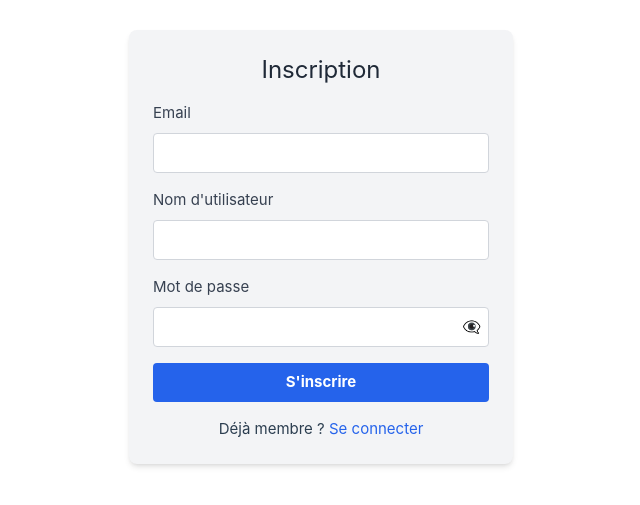
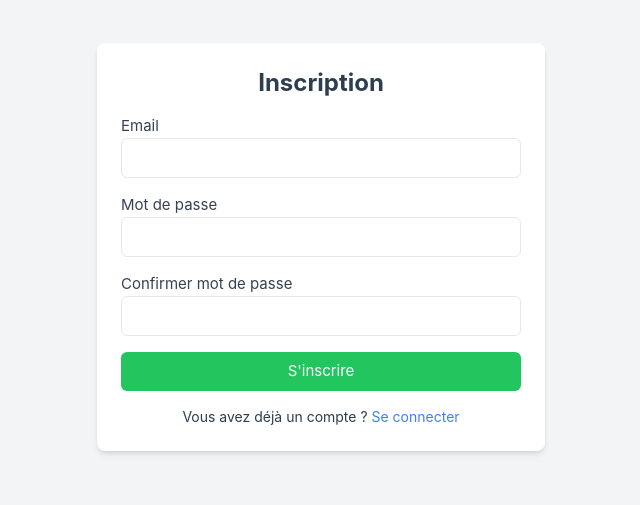
Before and after one commit to Zidaneravilimita/Gestion_et_suivi_de_projet, a Vue app: page /register in a window 1280 px wide. Shown: the part 153-658 px from the top of the page, without its empty margins (319-959 px from the left). Built offline with nearby package versions, Linux system fonts and the light colour scheme.

Commit message:
configuration de login sur firebase et creation du Tableau de bord

```diff
--- /dev/null
+++ b/src/components/Dashboard.vue
@@ -0,0 +1,45 @@
+<template>
+  <div class="p-6 space-y-6">
+    <h1 class="text-2xl font-bold">Tableau de Bord</h1>
+
+    <!-- Section Utilisateur -->
+    <section>
+      <h2 class="text-xl font-semibold">Gestion des Utilisateurs</h2>
+      <div class="grid gap-4 md:grid-cols-2">
+        <UserProfileCard />
+        <RoleManager />
+      </div>
+    </section>
+
+    <!-- Section Projets -->
+    <section>
+      <h2 class="text-xl font-semibold">Gestion des Projets</h2>
+      <div class="grid gap-4 md:grid-cols-2">
+        <ProjectList />
+        <ProjectSummary />
+      </div>
+    </section>
+
+    <!-- Section Tâches -->
+    <section>
+      <h2 class="text-xl font-semibold">Gestion des Tâches</h2>
+      <div class="grid gap-4 md:grid-cols-2">
+        <TaskBoard />
+        <TaskFilters />
+      </div>
+    </section>
+
+    <!-- Section Reporting -->
+    <section>
+      <h2 class="text-xl font-semibold">Reporting & Visualisation</h2>
+      <div class="grid gap-4 md:grid-cols-2">
+        <UserTaskOverview />
+        <SimpleChart />
+      </div>
+    </section>
+  </div>
+</template>
+
+<style scoped>
+/* Ajoutez ici un style personnalisé si besoin */
+</style>
--- a/src/components/Login.vue
+++ b/src/components/Login.vue
@@ -1,64 +1,60 @@
 <template>
-  <div class="flex items-center justify-center min-h-screen bg-white">
-    <form class="bg-gray-100 p-6 rounded-lg shadow-md w-full max-w-sm">
-      <h2 class="text-2xl text-gray-800 mb-4 text-center">Connexion</h2>
+  <div class="flex items-center justify-center min-h-screen bg-gray-100">
+    <div class="bg-white p-6 rounded-lg shadow-md w-full max-w-md">
+      <h2 class="text-2xl font-bold mb-4 text-center">Connexion</h2>
+      <form @submit.prevent="login">
         <div class="mb-4">
-        <label for="username" class="block text-gray-700 mb-2">Nom d'utilisateur</label>
-        <input
-          type="text"
-          id="username"
-          v-model="username"
-          class="w-full p-2 bg-white border border-gray-300 rounded focus:outline-none focus:ring focus:ring-blue-500"
-          required
-        />
+          <label for="email" class="block text-gray-700">Email</label>
+          <input v-model="email" type="email" id="email" required
+                 class="w-full px-4 py-2 border rounded-md focus:outline-none focus:ring-2 focus:ring-blue-400" />
         </div>
+
         <div class="mb-4">
-        <label for="password" class="block text-gray-700 mb-2">Mot de passe</label>
-        <div class="relative">
-          <input
-            :type="showPassword ? 'text' : 'password'"
-            id="password"
-            v-model="password"
-            class="w-full p-2 bg-white border border-gray-300 rounded focus:outline-none focus:ring focus:ring-blue-500"
-            required
-          />
-          <button type="button" @click="togglePassword" class="absolute inset-y-0 right-0 flex items-center pr-2 text-gray-500">
-            <span v-if="showPassword">👁️</span>
-            <span v-else>👁️‍🗨️</span>
-          </button>
+          <label for="password" class="block text-gray-700">Mot de passe</label>
+          <input v-model="password" type="password" id="password" required
+                 class="w-full px-4 py-2 border rounded-md focus:outline-none focus:ring-2 focus:ring-blue-400" />
         </div>
+
+        <div v-if="error" class="mb-4 text-red-500 text-sm">
+          {{ error }}
         </div>
-      <button
-        type="submit"
-        class="w-full bg-blue-600 hover:bg-blue-500 text-white font-bold py-2 rounded focus:outline-none"
-        @click.prevent="submitLogin"
-      >
+
+        <button type="submit"
+                class="w-full bg-blue-500 text-white py-2 rounded-md hover:bg-blue-600 transition duration-200">
           Se connecter
         </button>
-      <p class="mt-4 text-center">
-        Pas encore membre ? <a href="/register" class="text-blue-600 hover:underline">S'inscrire</a>
+      </form>
+
+      <p class="text-sm text-center mt-4">
+        Vous n'avez pas de compte ?
+        <router-link to="/register" class="text-blue-500 hover:underline">S'inscrire</router-link>
       </p>
-    </form>
+    </div>
   </div>
 </template>
 
-<script>
-export default {
-  data() {
-    return {
-      username: '',
-      password: '',
-      showPassword: false
-    };
-  },
-  methods: {
-    togglePassword() {
-      this.showPassword = !this.showPassword;
-    },
-    submitLogin() {
-      // Logique de connexion ici
-      console.log('Connexion:', this.username, this.password);
+<script setup>
+import { ref } from 'vue'
+import { useRouter } from 'vue-router'
+import { signInWithEmailAndPassword } from 'firebase/auth'
+import { auth } from '@/firebase'
+
+const email = ref('')
+const password = ref('')
+const error = ref('')
+const router = useRouter()
+
+const login = async () => {
+  try {
+    await signInWithEmailAndPassword(auth, email.value, password.value)
+    router.push('/dashboard')
+  } catch (err) {
+    console.error('Erreur de connexion :', err)
+    error.value = "Email ou mot de passe incorrect"
   }
 }
-};
 </script>
+
+<style scoped>
+/* Tu peux ajouter des styles personnalisés ici */
+</style>
--- a/src/components/Register.vue
+++ b/src/components/Register.vue
@@ -1,75 +1,73 @@
 <template>
-  <div class="flex items-center justify-center min-h-screen bg-white">
-    <form class="bg-gray-100 p-6 rounded-lg shadow-md w-full max-w-sm">
-      <h2 class="text-2xl text-gray-800 mb-4 text-center">Inscription</h2>
+  <div class="flex items-center justify-center min-h-screen bg-gray-100">
+    <div class="bg-white p-6 rounded-lg shadow-md w-full max-w-md">
+      <h2 class="text-2xl font-bold mb-4 text-center">Inscription</h2>
+
+      <form @submit.prevent="register">
         <div class="mb-4">
-        <label for="email" class="block text-gray-700 mb-2">Email</label>
-        <input
-          type="email"
-          id="email"
-          v-model="email"
-          class="w-full p-2 bg-white border border-gray-300 rounded focus:outline-none focus:ring focus:ring-blue-500"
-          required
-        />
+          <label for="email" class="block text-gray-700">Email</label>
+          <input v-model="email" type="email" id="email" required
+                 class="w-full px-4 py-2 border rounded-md focus:outline-none focus:ring-2 focus:ring-blue-400" />
         </div>
+
         <div class="mb-4">
-        <label for="username" class="block text-gray-700 mb-2">Nom d'utilisateur</label>
-        <input
-          type="text"
-          id="username"
-          v-model="username"
-          class="w-full p-2 bg-white border border-gray-300 rounded focus:outline-none focus:ring focus:ring-blue-500"
-          required
-        />
+          <label for="password" class="block text-gray-700">Mot de passe</label>
+          <input v-model="password" type="password" id="password" required
+                 class="w-full px-4 py-2 border rounded-md focus:outline-none focus:ring-2 focus:ring-blue-400" />
         </div>
+
         <div class="mb-4">
-        <label for="password" class="block text-gray-700 mb-2">Mot de passe</label>
-        <div class="relative">
-          <input
-            :type="showPassword ? 'text' : 'password'"
-            id="password"
-            v-model="password"
-            class="w-full p-2 bg-white border border-gray-300 rounded focus:outline-none focus:ring focus:ring-blue-500"
-            required
-          />
-          <button type="button" @click="togglePassword" class="absolute inset-y-0 right-0 flex items-center pr-2 text-gray-500">
-            <span v-if="showPassword">👁️</span>
-            <span v-else>👁️‍🗨️</span>
-          </button>
+          <label for="confirmPassword" class="block text-gray-700">Confirmer mot de passe</label>
+          <input v-model="confirmPassword" type="password" id="confirmPassword" required
+                 class="w-full px-4 py-2 border rounded-md focus:outline-none focus:ring-2 focus:ring-blue-400" />
         </div>
+
+        <div v-if="error" class="mb-4 text-red-500 text-sm">
+          {{ error }}
         </div>
-      <button
-        type="submit"
-        class="w-full bg-blue-600 hover:bg-blue-500 text-white font-bold py-2 rounded focus:outline-none"
-        @click.prevent="submitRegister"
-      >
+
+        <button type="submit"
+                class="w-full bg-green-500 text-white py-2 rounded-md hover:bg-green-600 transition duration-200">
           S'inscrire
         </button>
-      <p class="mt-4 text-center">
-        Déjà membre ? <a href="/login" class="text-blue-600 hover:underline">Se connecter</a>
+      </form>
+
+      <p class="text-sm text-center mt-4">
+        Vous avez déjà un compte ?
+        <router-link to="/login" class="text-blue-500 hover:underline">Se connecter</router-link>
       </p>
-    </form>
+    </div>
   </div>
 </template>
 
-<script>
-export default {
-  data() {
-    return {
-      email: '',
-      username: '',
-      password: '',
-      showPassword: false
-    };
-  },
-  methods: {
-    togglePassword() {
-      this.showPassword = !this.showPassword;
-    },
-    submitRegister() {
-      // Logique d'inscription ici
-      console.log('Inscription:', this.email, this.username, this.password);
+<script setup>
+import { ref } from 'vue'
+import { useRouter } from 'vue-router'
+import { createUserWithEmailAndPassword } from 'firebase/auth'
+import { auth } from '@/firebase'
+
+const email = ref('')
+const password = ref('')
+const confirmPassword = ref('')
+const error = ref('')
+const router = useRouter()
+
+const register = async () => {
+  if (password.value !== confirmPassword.value) {
+    error.value = "Les mots de passe ne correspondent pas"
+    return
+  }
+
+  try {
+    await createUserWithEmailAndPassword(auth, email.value, password.value)
+    router.push('/dashboard')
+  } catch (err) {
+    console.error(err)
+    error.value = "Erreur lors de l'inscription : " + err.message
   }
 }
-};
 </script>
+
+<style scoped>
+/* Ajoute des styles personnalisés si besoin */
+</style>
--- a/src/router/index.js
+++ b/src/router/index.js
@@ -1,11 +1,12 @@
 import { createRouter, createWebHistory } from 'vue-router';
 import Login from '../components/Login.vue';
 import Register from '../components/Register.vue';
+import Dashboard from '../components/Dashboard.vue';
 
 const routes = [
   {
     path: '/',
-    redirect: '/login', // Redirige vers la page de connexion par défaut
+    redirect: '/login',
   },
   {
     path: '/login',
@@ -15,6 +16,10 @@ const routes = [
     path: '/register',
     component: Register,
   },
+  {
+    path: '/dashboard',
+    component: Dashboard,
+  }
 ];
 
 const router = createRouter({
```
Also changed, not shown: src/components/Project/ProjectList.vue (added), src/components/Project/ProjectSummary.vue (added), src/components/Project/SimpleChart.vue (added), src/components/Task/TaskBoard.vue (added), src/components/Task/TaskFilters.vue (added), src/components/Users/RoleManager.vue (added), src/components/Users/UserProfileCard.vue (added), src/components/Users/UserTaskOverview.vue (added). Lines whose indentation alone changed are shown as unchanged.
